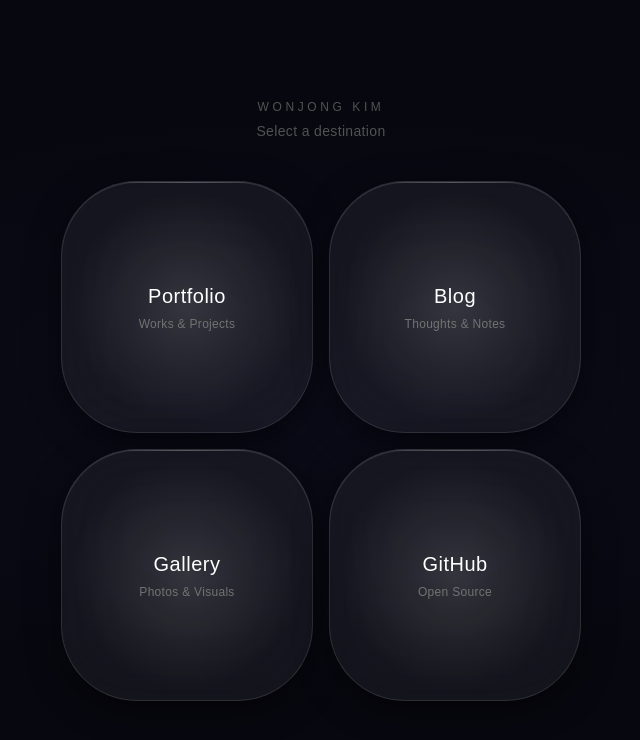
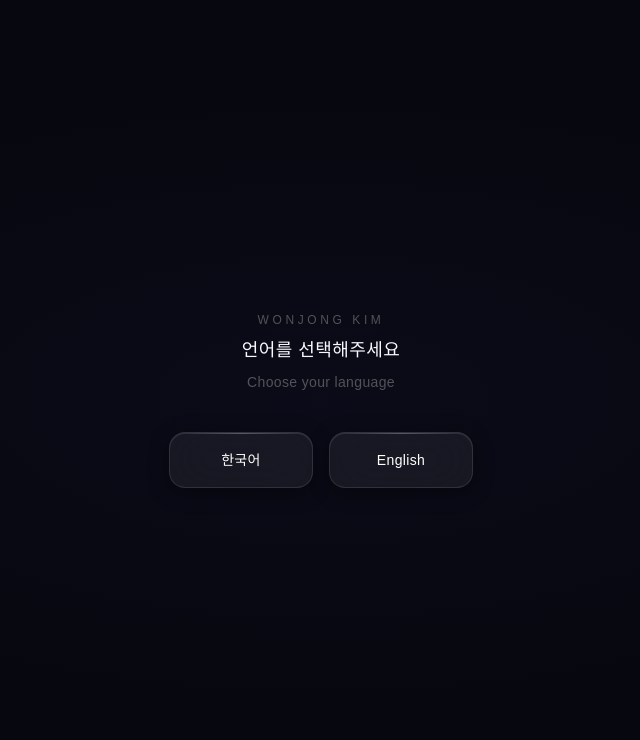
Before and after one commit to wonvom/my-portfolio, a Next.js app: page / in a window 1280 px wide. Shown: the top 740 px of the page, without its empty margins (319-959 px from the left). Built offline with nearby package versions, Linux system fonts and the light colour scheme.

Commit message:
Add language selection step before landing card grid

```diff
--- a/src/app/page.tsx
+++ b/src/app/page.tsx
@@ -1,25 +1,63 @@
+"use client";
+
+import { useState } from "react";
+import { AnimatePresence, motion } from "motion/react";
+import { LanguageSelect } from "@/components/landing/LanguageSelect";
 import { LandingGrid } from "@/components/landing/LandingGrid";
+import type { Language } from "@/types/landing";
+
+type Step = "language" | "cards";
+
+const subtitle: Record<Language, string> = {
+  ko: "섹션을 선택하세요",
+  en: "Select a destination",
+};
 
 export default function LandingPage() {
+  const [step, setStep] = useState<Step>("language");
+  const [lang, setLang] = useState<Language>("en");
+
+  function handleLanguageSelect(selected: Language) {
+    setLang(selected);
+    setStep("cards");
+  }
+
   return (
     <div className="min-h-screen bg-[#07070f] flex flex-col items-center justify-center relative overflow-hidden px-4 py-16">
-      {/* Subtle background glow */}
+      {/* Background glow */}
       <div className="absolute inset-0 pointer-events-none bg-[radial-gradient(ellipse_80%_55%_at_50%_50%,rgba(80,90,200,0.05),transparent_70%)]" />
 
-      {/* Header text */}
-      <div className="text-center mb-10 space-y-1.5 relative">
+      <AnimatePresence mode="wait">
+        {step === "language" ? (
+          <motion.div
+            key="language"
+            initial={{ opacity: 0 }}
+            animate={{ opacity: 1 }}
+            exit={{ opacity: 0, y: -16 }}
+            transition={{ duration: 0.35, ease: "easeInOut" }}
+          >
+            <LanguageSelect onSelect={handleLanguageSelect} />
+          </motion.div>
+        ) : (
+          <motion.div
+            key="cards"
+            className="flex flex-col items-center gap-10"
+            initial={{ opacity: 0, y: 16 }}
+            animate={{ opacity: 1, y: 0 }}
+            transition={{ duration: 0.45, ease: "easeOut" }}
+          >
+            <div className="text-center space-y-1.5">
               <p className="text-neutral-600 text-xs tracking-[0.3em] uppercase">
                 Wonjong Kim
               </p>
               <p className="text-neutral-600 text-sm tracking-wide">
-          Select a destination
+                {subtitle[lang]}
               </p>
             </div>
-
-      {/* 2×2 card grid */}
-      <div className="relative">
-        <LandingGrid />
-      </div>
+            <LandingGrid lang={lang} />
+          </motion.div>
+        )}
+      </AnimatePresence>
     </div>
   );
 }
--- a/src/components/landing/LandingGrid.tsx
+++ b/src/components/landing/LandingGrid.tsx
@@ -3,15 +3,20 @@
 import { motion } from "motion/react";
 import { landingCards } from "@/data/landingCards";
 import { NavCard } from "./NavCard";
+import type { Language } from "@/types/landing";
+
+type LandingGridProps = {
+  lang: Language;
+};
 
 const containerVariants = {
   hidden: {},
   show: {
-    transition: { staggerChildren: 0.09, delayChildren: 0.25 },
+    transition: { staggerChildren: 0.09, delayChildren: 0.1 },
   },
 };
 
-export function LandingGrid() {
+export function LandingGrid({ lang }: LandingGridProps) {
   return (
     <motion.div
       className="grid grid-cols-2 gap-3 sm:gap-4 w-[min(520px,90vw)]"
@@ -20,7 +25,7 @@
       animate="show"
     >
       {landingCards.map((card) => (
-        <NavCard key={card.id} card={card} />
+        <NavCard key={card.id} card={card} lang={lang} />
       ))}
     </motion.div>
   );
--- /dev/null
+++ b/src/components/landing/LanguageSelect.tsx
@@ -0,0 +1,65 @@
+"use client";
+
+import { motion } from "motion/react";
+import type { Language } from "@/types/landing";
+
+type LanguageSelectProps = {
+  onSelect: (lang: Language) => void;
+};
+
+const options: { lang: Language; label: string }[] = [
+  { lang: "ko", label: "한국어" },
+  { lang: "en", label: "English" },
+];
+
+export function LanguageSelect({ onSelect }: LanguageSelectProps) {
+  return (
+    <div className="flex flex-col items-center gap-10">
+      <motion.div
+        className="text-center space-y-2"
+        initial={{ opacity: 0, y: 10 }}
+        animate={{ opacity: 1, y: 0 }}
+        transition={{ duration: 0.5, ease: "easeOut" }}
+      >
+        <p className="text-neutral-600 text-xs tracking-[0.3em] uppercase">
+          Wonjong Kim
+        </p>
+        <p className="text-white text-lg font-light tracking-wide">
+          언어를 선택해주세요
+        </p>
+        <p className="text-neutral-600 text-sm tracking-wide">
+          Choose your language
+        </p>
+      </motion.div>
+
+      <motion.div
+        className="flex gap-4"
+        initial={{ opacity: 0, y: 12 }}
+        animate={{ opacity: 1, y: 0 }}
+        transition={{ duration: 0.5, delay: 0.15, ease: "easeOut" }}
+      >
+        {options.map(({ lang, label }) => (
+          <motion.button
+            key={lang}
+            onClick={() => onSelect(lang)}
+            className="
+              w-36 h-14 rounded-2xl
+              bg-white/[0.06] backdrop-blur-xl
+              border border-white/[0.11]
+              text-white font-medium tracking-wide text-sm
+              shadow-[0_4px_20px_rgba(0,0,0,0.4),inset_0_1px_0_rgba(255,255,255,0.1)]
+              relative overflow-hidden
+            "
+            whileHover={{ scale: 1.05, y: -3 }}
+            whileTap={{ scale: 0.97 }}
+            transition={{ duration: 0.2, ease: "easeOut" }}
+          >
+            {/* Top edge gleam */}
+            <span className="absolute inset-x-4 top-0 h-px bg-gradient-to-r from-transparent via-white/20 to-transparent" />
+            <span className="relative">{label}</span>
+          </motion.button>
+        ))}
+      </motion.div>
+    </div>
+  );
+}
--- a/src/components/landing/NavCard.tsx
+++ b/src/components/landing/NavCard.tsx
@@ -7,7 +7,7 @@
   useSpring,
   useMotionTemplate,
 } from "motion/react";
-import type { LandingCard } from "@/types/landing";
+import type { LandingCard, Language } from "@/types/landing";
 
 export const cardVariants = {
   hidden: { opacity: 0, scale: 0.88, y: 20 },
@@ -21,9 +21,10 @@
 
 type NavCardProps = {
   card: LandingCard;
+  lang: Language;
 };
 
-export function NavCard({ card }: NavCardProps) {
+export function NavCard({ card, lang }: NavCardProps) {
   const rotateX = useMotionValue(0);
   const rotateY = useMotionValue(0);
   const highlightX = useMotionValue(50);
@@ -63,20 +64,16 @@
         flex flex-col items-center justify-center gap-1.5 p-6
       "
     >
-      {/* Moving highlight */}
       <motion.div
         className="absolute inset-0 pointer-events-none"
         style={{ background: highlightBg }}
       />
-      {/* Top edge gleam */}
       <div className="absolute inset-x-6 top-0 h-px bg-gradient-to-r from-transparent via-white/20 to-transparent" />
-      {/* Label */}
       <span className="relative text-white font-medium text-lg sm:text-xl tracking-wide select-none">
         {card.label}
       </span>
-      {/* Description */}
       <span className="relative text-neutral-500 text-xs tracking-wide select-none">
-        {card.description}
+        {card.description[lang]}
       </span>
     </div>
   );
--- a/src/data/landingCards.ts
+++ b/src/data/landingCards.ts
@@ -4,25 +4,25 @@
   {
     id: "portfolio",
     label: "Portfolio",
-    description: "Works & Projects",
+    description: { ko: "작업물 & 프로젝트", en: "Works & Projects" },
     href: "/portfolio",
   },
   {
     id: "blog",
     label: "Blog",
-    description: "Thoughts & Notes",
+    description: { ko: "기록 & 생각", en: "Thoughts & Notes" },
     href: "/blog",
   },
   {
     id: "gallery",
     label: "Gallery",
-    description: "Photos & Visuals",
+    description: { ko: "사진 & 비주얼", en: "Photos & Visuals" },
     href: "/gallery",
   },
   {
     id: "github",
     label: "GitHub",
-    description: "Open Source",
+    description: { ko: "오픈소스", en: "Open Source" },
     href: "https://github.com/wonvom",
     external: true,
   },
--- a/src/types/landing.ts
+++ b/src/types/landing.ts
@@ -1,7 +1,9 @@
+export type Language = "ko" | "en";
+
 export type LandingCard = {
   id: string;
   label: string;
-  description: string;
+  description: Record<Language, string>;
   href: string;
   external?: boolean;
 };
```
Lines whose indentation alone changed are shown as unchanged.
